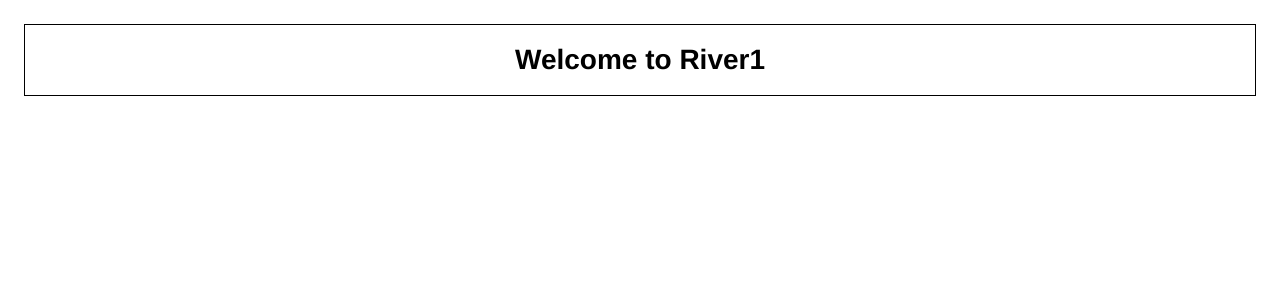
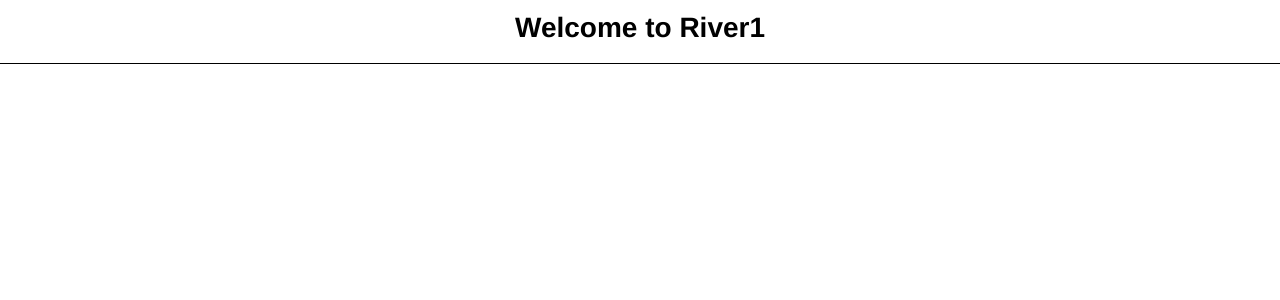
Before and after one commit to z888e/river1, a Vue app: page /#/ in a window 1280 px wide. Shown: the top 300 px of the page. Built offline with nearby package versions, Linux system fonts and the light colour scheme; what vue-resource would draw is missing.

Commit message:
added pure

```diff
--- a/index.html
+++ b/index.html
@@ -7,5 +7,6 @@
   <body>
     <div id="app"></div>
     <!-- built files will be auto injected -->
+    <link rel="stylesheet" href="https://unpkg.com/purecss@0.6.2/build/pure-min.css" integrity="sha384-UQiGfs9ICog+LwheBSRCt1o5cbyKIHbwjWscjemyBMT9YCUMZffs6UqUTd0hObXD" crossorigin="anonymous">
   </body>
 </html>
--- a/src/App.vue
+++ b/src/App.vue
@@ -17,6 +17,6 @@ export default {
   -webkit-font-smoothing: antialiased;
   -moz-osx-font-smoothing: grayscale;
   text-align: center;
-  margin-top: 1.5rem;
+  margin: -0.5rem;
 }
 </style>
--- a/src/components/Header.vue
+++ b/src/components/Header.vue
@@ -18,6 +18,5 @@ export default {
 <style scoped>
 .header{
   border: 1px solid black;
-  margin: 1rem;
 }
 </style>
--- a/src/components/Top.vue
+++ b/src/components/Top.vue
@@ -1,6 +1,6 @@
 <template>
   <div class="top">
-    <h1>{{ msg }}</h1>
+    <h1>vrzrfrzfrd</h1>
     jknhgjbnk
   </div>
 </template>
@@ -10,7 +10,7 @@ export default {
   name: 'top',
   data() {
     return {
-      msg: 'top part',
+      msg: '',
     };
   },
 };
@@ -19,6 +19,5 @@ export default {
 <style scoped>
 .top{
   border: 1px solid black;
-  margin: 1rem;
 }
 </style>
```
